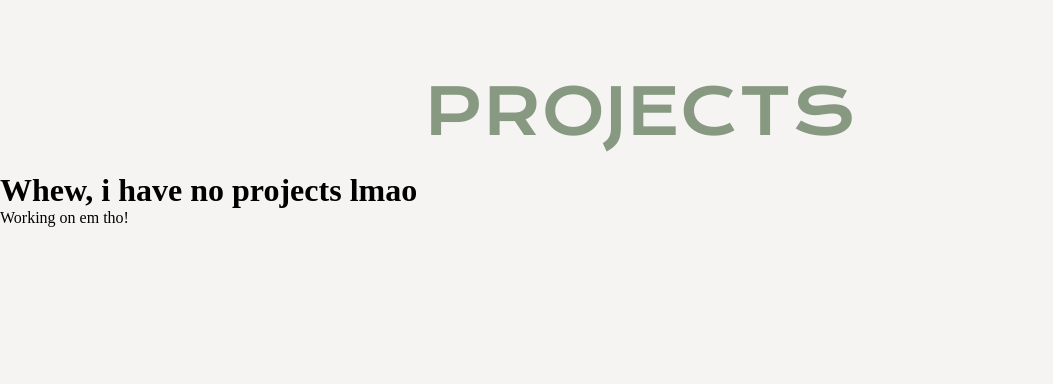
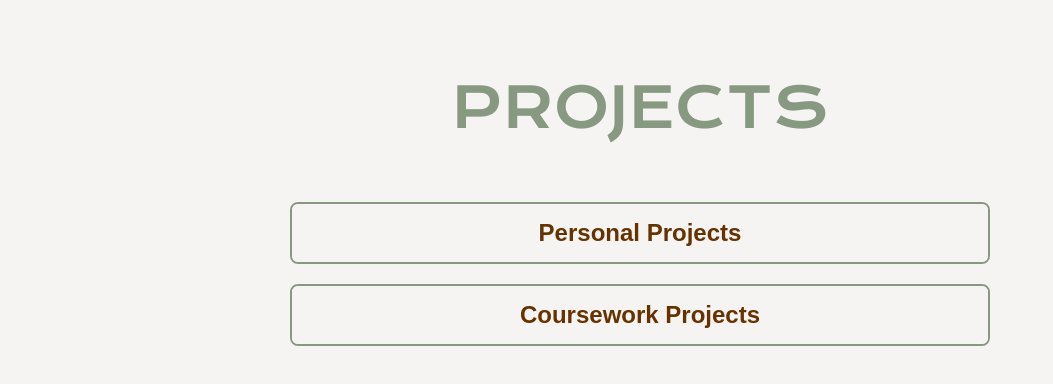
Before and after one commit to mxayxana/michaelx, a plain HTML site: page projects.html in a window 1280 px wide. Shown: the part 58-442 px from the top of the page, without its empty margins (0-1053 px from the left). Drawn offline with nearby package versions, Linux system fonts and the light colour scheme; a web font is replaced by a local one.

Commit message:
Added accordian display for projects.html

```diff
--- a/projects.html
+++ b/projects.html
@@ -20,10 +20,47 @@
             <p class="about-title">PROJECTS</p>
     </div>
 
-    <div class="project-catalog">
-        <h1>Whew, i have no projects lmao</h1>
-        <p> Working on em tho! </p>
+    <div class="projects-container">
+
+        <div class="category-item" id="personal-category">
+            <div class="category-header">
+                <h2>Personal Projects</h2>
+            </div>
+
+            <div class="project-content-area" id="personal-content">
+                <div class="project-card">
+                    <h3>Rehearzo</h3>
+                    <p>Simple app interface for singers to practice singing songs/covers.</p>
+                </div>
+                <div class="project-card">
+                    <h3>MeloBuddy</h3>
+                    <p>Lyric and discography management app for artists to write songs and visualize their discography.</p>
+                </div>
+                <div class="project-card">
+                    <h3>Trimly</h3>
+                    <p>Barber booking app that streamlines the booking process and recommends haircuts for clients.</p>
+                </div>
+            </div>
+        </div>
+
+        <div class="category-item" id="coursework-category">
+            <div class="category-header">
+                <h2>Coursework Projects</h2>
+            </div>
+
+            <div class="project-content-area" id="coursework-content">
+                <div class="project-card">
+                    <h3>IT Herd</h3>
+                    <p>Undergrad senior capstone project</p>
+                </div>
+                <div class="project-card">
+                    <h3>Menards Rebate Management System (RMS) </h3>
+                    <p> Streamlined Menard's rebate submission and management system for Systems Analysis class </p>
+                </div>
+            </div>
+        </div>
     </div>
-
+    <script src="App.js"></script>
+    <script src="projects.js"></script>
 </body>
 </html>
--- /dev/null
+++ b/projects.js
@@ -0,0 +1,23 @@
+
+document.addEventListener('DOMContentLoaded', function() {
+
+    // Accordion Toggle Logic (Moved from App.js)
+    const categoryHeaders = document.querySelectorAll('.category-header');
+
+    categoryHeaders.forEach(header => {
+        header.addEventListener('click', () => {
+        // Get the parent container (.category-item)
+        const categoryItem = header.closest('.category-item');
+
+        // 1. Close all other open categories (Optional, but good UX)
+        document.querySelectorAll('.category-item.open').forEach(item => {
+            if (item !== categoryItem) {
+                item.classList.remove('open');
+            }
+        });
+
+        // 2. Toggle the 'open' class on the clicked category
+        categoryItem.classList.toggle('open');
+        });
+    });
+});
--- a/style.css
+++ b/style.css
@@ -129,7 +129,7 @@ body.dark-mode-activate .dark-mode {
 .title {
     color: rgba(136, 153, 130, 1);
     font-family: 'Krona One', sans-serif;
-    font-size: 4rem;
+    font-size: 3.5rem;
     justify-content: center;
     margin: 0;
     position: absolute;
@@ -316,7 +316,7 @@ body.menu-open #back-arrow {
 .about-title {
     color: rgba(136, 153, 130, 1);
     font-family: 'Krona One', sans-serif;
-    font-size: 4rem;
+    font-size: 3.5rem;
     margin-bottom: 20px; /* Space between the title and the sub-header */
     text-align: center; /* Ensures text is centered if it wraps */
 }
@@ -437,7 +437,7 @@ table {
 }
 
 table thead th {
-    font-size: 1.75rem;
+    font-size: 1.25rem;
     font-weight: lighter;
     color: rgba(136, 153, 130, 1);
     text-align: left;
@@ -473,3 +473,64 @@ table:not(.summary-table) td:last-child {
 }
 
 /*====== PROJECTS PAGE STYLING ==========*/
+
+/* --styling the header (personal projects, coursework projects) */
+.projects-container {
+    max-width: 700px;
+    margin-left: auto;
+    margin-right: auto;
+    margin-top: 40px;
+    margin-bottom: 40px;
+    width: 90%; /* percentages work better for responsiveness on smaller screens */
+}
+
+/* --- Accordion Containers --- */
+.category-item {
+    border: 2px solid rgba(136, 153, 130, 1); /* Your matcha/dark color */
+    margin-bottom: 20px;
+    border-radius: 8px;
+    overflow: hidden; /* Important to hide content outside the defined height */
+}
+
+/* --- The Clickable Header --- */
+.category-header {
+    display: flex;
+    justify-content: center;
+    align-items: center;
+    padding: 15px 25px;
+    cursor: pointer; /* Indicates it's clickable */
+    background-color: rgba(246, 244, 243, 1); /* Light background for the header */
+    color: rgba(102, 51, 0, 1);
+    font-family: 'Kodchasan', sans-serif;
+    font-weight: lighter;
+}
+
+/* --- The Content Area (Initial Hidden State) --- */
+.project-content-area {
+    /* 🎯 CRUCIAL: Set height to 0 to hide content */
+    max-height: 0;
+    /* Use a generous transition for the height collapse effect */
+    transition: max-height 0.5s ease-out;
+    padding: 0 25px; /* Apply horizontal padding now, vertical padding later */
+}
+
+/* --- The OPEN State (Triggered by JS) --- */
+/* The class that JS will toggle on the .category-item */
+.category-item.open .project-content-area {
+    /* 🎯 Set a height large enough to contain all content */
+    max-height: 1000px; /* Use a large number that will definitely fit all content */
+    padding-top: 15px; /* Add space when open */
+    padding-bottom: 15px;
+}
+
+/* --- Content Styling (e.g., Project Cards) --- */
+.project-card {
+    padding: 10px 0;
+    border-bottom: 1px solid #eee;
+    font-family: 'Kodchasan', sans-serif;
+    color: rgba(136, 153, 130, 1)
+}
+
+.project-card p {
+    color: rgba(102, 51, 0, 1)
+}
```
Also changed, not shown: about-me.html (+1 -1 lines).
